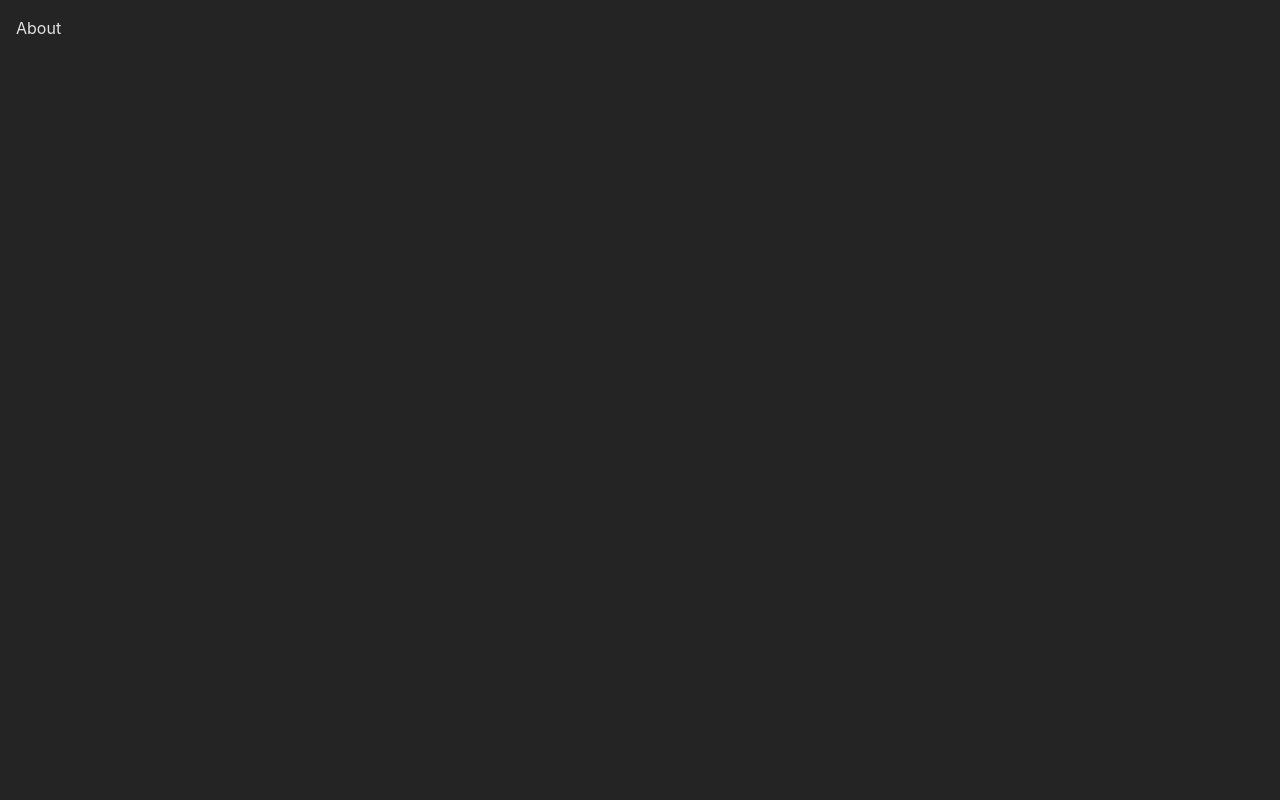
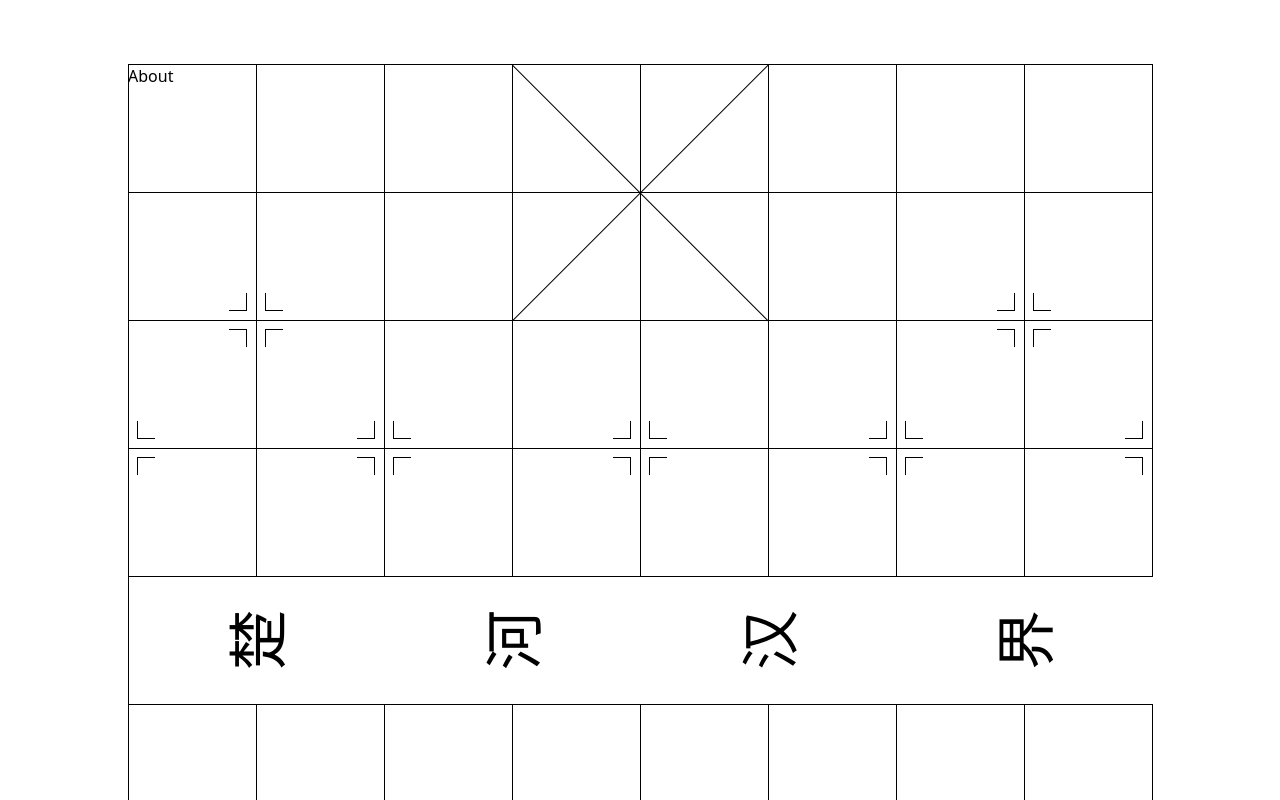
Before and after one commit to LuoHaoAt2017/report-template-designer, a React (Vite) app: page /about in a window 1280 px wide. Shown: the top 800 px of the page. Built offline with nearby package versions, Linux system fonts and the light colour scheme.

Commit message:
基础棋盘

```diff
--- a/src/pages/About/index.tsx
+++ b/src/pages/About/index.tsx
@@ -1,4 +1,253 @@
+import { useMemo } from "react";
 
+enum ItemType {
+  RED = "RED",
+  BLACK = "BLACK",
+}
+
+const ROWS = 10;
+const COLS = 9;
+const CELL = 128; // 行列的间距
+const LINE = 1; // 网格线的宽度
 export default function About() {
-  return <>About</>
+  return (
+    <div className="flex justify-center py-12">
+      <ChessBoard>About</ChessBoard>
+    </div>
+  );
 }
+
+/**
+ * 棋盘
+ */
+function ChessBoard({ children }) {
+  const W = (COLS - 1) * CELL;
+  const H = (ROWS - 1) * CELL;
+  const zIndex = 1;
+
+  const horizontalLines = useMemo(() => {
+    return Array.from({ length: ROWS }).map((_, index) => (
+      <span
+        className="absolute"
+        key={index}
+        style={{
+          background: "#000",
+          top: index * CELL,
+          width: W,
+          height: LINE,
+          zIndex,
+        }}
+      ></span>
+    ));
+  }, [W]);
+
+  const verticalLines = useMemo(() => {
+    return Array.from({ length: COLS }).map((_, index) => (
+      <span
+        className="absolute"
+        key={index}
+        style={{
+          background: "#000",
+          left: index * CELL,
+          width: LINE,
+          height: H,
+          zIndex,
+        }}
+      ></span>
+    ));
+  }, [H]);
+
+  const crossLines = useMemo(() => {
+    const points = [
+      { row: 0, col: 3, rotate: 45 },
+      { row: 0, col: 5, rotate: 135 },
+      { row: 7, col: 3, rotate: 45 },
+      { row: 7, col: 5, rotate: 135 },
+    ];
+    return points.map((point) => (
+      <span
+        className="absolute"
+        style={{
+          background: "#000",
+          top: point.row * CELL + 1,
+          left: point.col * CELL + 1,
+          width: 2 * CELL * Math.sqrt(2),
+          height: 1,
+          rotate: `${point.rotate}deg`,
+          transformOrigin: "left top",
+          imageRendering: 'pixelated',
+          backfaceVisibility: 'hidden',
+          zIndex,
+        }}
+      />
+    ));
+  }, []);
+
+  const crossPoints = useMemo(() => {
+    const crossPoints = [];
+    for (let i = 0; i < ROWS; i++) {
+      for (let j = 0; j < COLS; j++) {
+        crossPoints.push(<CrossPoint row={i} col={j} />);
+      }
+    }
+    return crossPoints;
+  }, []);
+
+  const promptPoints = useMemo(() => {
+    const points = [
+      { row: 2, col: 1 },
+      { row: 2, col: 7 },
+      { row: 3, col: 0 },
+      { row: 3, col: 2 },
+      { row: 3, col: 4 },
+      { row: 3, col: 6 },
+      { row: 3, col: 8 },
+      { row: 6, col: 0 },
+      { row: 6, col: 2 },
+      { row: 6, col: 4 },
+      { row: 6, col: 6 },
+      { row: 6, col: 8 },
+      { row: 7, col: 1 },
+      { row: 7, col: 7 },
+    ];
+    return points.map((point) => {
+      const radius = 18;
+      const borderColor = "#000";
+      const borderWidth = 1;
+      return (
+        <div
+          className="absolute"
+          style={{
+            top: point.row * CELL - radius / 2,
+            left: point.col * CELL - radius / 2,
+            zIndex,
+          }}
+        >
+          {point.col !== 0 && (
+            <span
+              className="absolute inline-block"
+              style={{
+                width: radius,
+                height: radius,
+                top: -radius,
+                left: -radius,
+                borderColor,
+                borderWidth,
+                borderLeft: "none",
+                borderTop: "none",
+              }}
+            />
+          )}
+          {point.col !== 8 && (
+            <span
+              className="absolute inline-block"
+              style={{
+                width: radius,
+                height: radius,
+                top: -radius,
+                left: radius,
+                borderColor,
+                borderWidth,
+                borderRight: "none",
+                borderTop: "none",
+              }}
+            />
+          )}
+          {point.col !== 0 && (
+            <span
+              className="absolute inline-block"
+              style={{
+                width: radius,
+                height: radius,
+                top: radius,
+                left: -radius,
+                borderColor,
+                borderWidth,
+                borderLeft: "none",
+                borderBottom: "none",
+              }}
+            />
+          )}
+          {point.col !== 8 && (
+            <span
+              className="absolute inline-block"
+              style={{
+                width: radius,
+                height: radius,
+                top: radius,
+                left: radius,
+                borderColor,
+                borderWidth,
+                borderRight: "none",
+                borderBottom: "none",
+              }}
+            />
+          )}
+        </div>
+      );
+    });
+  }, []);
+
+  const chuHanArea = useMemo(() => {
+    return (
+      <div
+        className="absolute"
+        style={{
+          top: 4 * CELL + 0.5,
+          left: 1,
+          width: W - 0.5,
+          height: CELL - 0.5,
+          zIndex,
+          opacity: 1,
+          background: "#fff",
+        }}
+      >
+        <div className=" flex justify-around align-middle h-full">
+          <span className="text-6xl self-center -rotate-90">楚</span>
+          <span className="text-6xl self-center -rotate-90">河</span>
+          <span className="text-6xl self-center -rotate-90">汉</span>
+          <span className="text-6xl self-center -rotate-90">界</span>
+        </div>
+      </div>
+    );
+  }, [W]);
+
+  return (
+    <div style={{ width: W, height: H }} className="relative">
+      {horizontalLines}
+      {verticalLines}
+      {crossLines}
+      {crossPoints}
+      {promptPoints}
+      {chuHanArea}
+      {children}
+    </div>
+  );
+}
+
+/**
+ * 棋子
+ */
+function ChessPiece({ children }) {
+  return <>{children}</>;
+}
+
+/**
+ * 落子点
+ */
+function CrossPoint({ row, col }) {
+  const size = CELL / 2;
+  return (
+    <div
+      className="rounded"
+      style={{
+        position: "absolute",
+        top: row * CELL - size / 2,
+        left: col * CELL - size / 2,
+        width: size,
+        height: size,
+        borderRadius: size,
+      }}
+    ></div>
+  );
+}
--- a/src/styles/index.css
+++ b/src/styles/index.css
@@ -3,7 +3,7 @@
 @tailwind utilities;
 
 :root {
-  font-family: Inter, system-ui, Avenir, Helvetica, Arial, sans-serif;
+  /* font-family: Inter, system-ui, Avenir, Helvetica, Arial, sans-serif;
   line-height: 1.5;
   font-weight: 400;
 
@@ -14,7 +14,7 @@
   font-synthesis: none;
   text-rendering: optimizeLegibility;
   -webkit-font-smoothing: antialiased;
-  -moz-osx-font-smoothing: grayscale;
+  -moz-osx-font-smoothing: grayscale; */
 }
 
 body {
```
